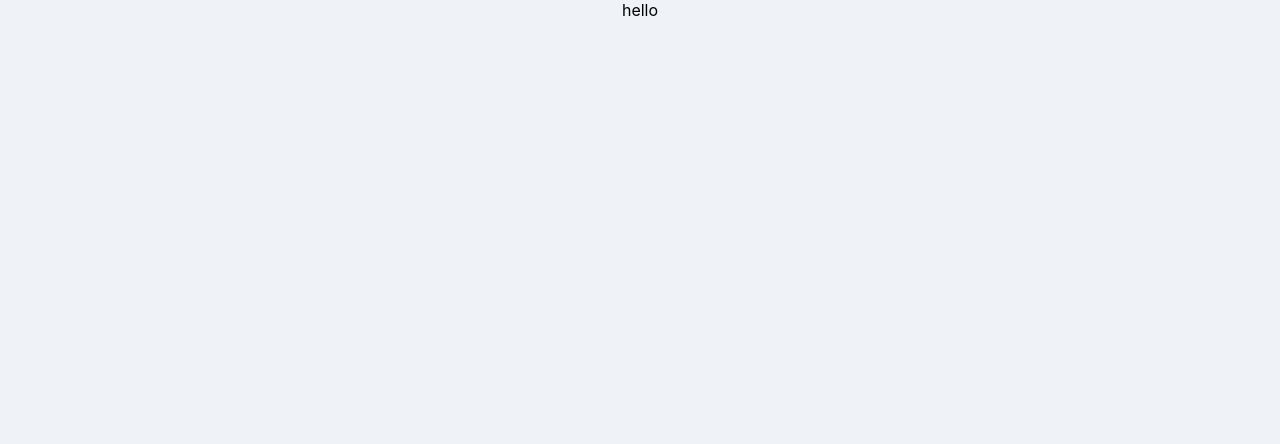
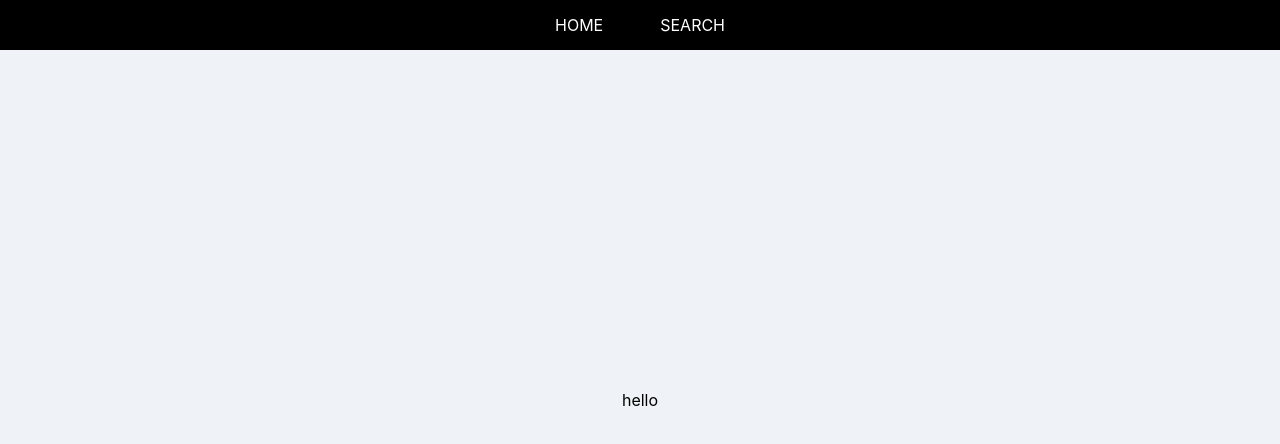
Before and after one commit to ecar1234/movie_search_app, a React (Create React App) app: page /movie/1 in a window 1280 px wide. Shown: the top 444 px of the page. Built offline with nearby package versions, Linux system fonts and the light colour scheme.

Commit message:
movie component setting(proceeding)

```diff
--- a/src/App.js
+++ b/src/App.js
@@ -2,17 +2,21 @@ import React from 'react';
 import { Switch, Route } from 'react-router-dom';
 import Home from './components/Home'
 import Movie from './components/Movie'
+import Nav from './components/Nav'
 
 
 
 function App() {
   return (
-    <div>
+    <div className="container">
+      <nav>
+        <Nav />
+      </nav>
       <Switch>
         <Route exact path="/movie_search_app" >
           <Home />
         </Route>
-        <Route path="/movie" >
+        <Route path="/movie/:title" >
           <Movie />
         </Route>
       </Switch>
--- a/src/components/Home.js
+++ b/src/components/Home.js
@@ -1,10 +1,6 @@
 import axios from 'axios';
 import React, { Component } from 'react';
-import { Route } from 'react-router-dom'
 import Movies from './Movies'
-import Nav from './Nav'
-import Movie from './Movie'
-import './Nav.css'
 import './Home.css'
 
 
@@ -38,10 +34,6 @@ class Home extends Component {
             </div>
         ) : (
         <div>
-            <nav>
-                <Nav />
-            </nav>
-
             <div className="search_input_wrap">
                 <span>영화 검색 : </span>
                 <input className="search_input"/>
@@ -61,9 +53,6 @@ class Home extends Component {
                 />
             ))}
             </div>
-            <Route path="/movie" >
-                <Movie />
-            </Route>
         </div>
         )}
         </div>
--- a/src/components/Movie.css
+++ b/src/components/Movie.css
@@ -0,0 +1,5 @@
+.choose {
+    display: flex;
+    justify-content: center;
+    align-items: center;
+}
--- a/src/components/Movie.js
+++ b/src/components/Movie.js
@@ -1,12 +1,14 @@
 import React from 'react';
 import './Movie.css'
 
-const Movie = () => {
+function Movie(props) {
+    console.log(props)
     return (
-        <div>
+
+        <div className="choose">
             hello
         </div>
     );
-};
+}
 
 export default Movie;
--- a/src/components/Movies.css
+++ b/src/components/Movies.css
@@ -1,5 +1,4 @@
 .movies {
-
     margin: auto;
     display: flex;
     justify-content: space-between;
@@ -9,9 +8,25 @@
     padding-top: 110px;
     width: 80%;
 }
+.movies a {
+    width: 45%;
+    text-decoration: none;
+}
+.movies a:link {
+    color: black;
+    text-decoration: none;
+}
+.movies a:visited {
+    color: black;
+    text-decoration: none;
+}
+.movies a:hover {
+    color: red;
+    text-decoration: none;
+}
 .movie {
     border-radius: 5px;
-    width: 45%;
+    width: 100%;
     background-color: white;
     display: flex;
     justify-content: space-between;
@@ -24,7 +39,7 @@
     position: relative;
     top: -50px;
     width: 100%;
-    max-width: 180px;
+    max-width: 120px;
     margin-right: 15px;
     border-radius: 5px;
     box-shadow: 0 30px 60px -12px rgba(50,50,93,0.25);
@@ -34,15 +49,7 @@
     height: 80%;
     margin-left: 15px;
 }
-.movie_data a:link,
-.movie_data a:visited {
-    color: blue;
-    text-decoration: none;
-}
-.movie_data a:hover {
-    color: red;
-    text-decoration: none;
-}
+
 .movie_title {
     margin-top: 5px;
     font-size: 24px;
--- a/src/components/Movies.js
+++ b/src/components/Movies.js
@@ -3,16 +3,25 @@ import propTypes from 'prop-types'
 import "./Movies.css"
 import { Link } from 'react-router-dom';
 
-function Movie({ year, title, summary, poster, genres}) {
+function Movie({ id, year, title, summary, poster, genres}) {
     return (
+        <Link
+            to={{
+                pathname :`/movie/${title}`,
+                state : {
+                    id,
+                    year,
+                    title,
+                    summary,
+                    poster,
+                    genres
+                }
+            }}
+        >
             <div className="movie">
-            <Link to={`/movie/${title}`}>
                 <img src={poster} alt={title} title={title} />
-            </Link>
                 <div className="movie_data">
-                <Link to={`/movie/${title}`} >
                     <h3 className="movie_title" >{title}</h3>
-                </Link>
                     <h5 className="movie_year">{year}</h5>
                     <ul className="movie_genres">
                         {genres.map((genre, index) => (
@@ -22,9 +31,10 @@ function Movie({ year, title, summary, poster, genres}) {
                         ))}
                     </ul>
                     <span className="movie_summary">{summary.slice(0, 160)}...</span>
-                <Link to={`/movie/${title}`} ><span className="open_view">[더 보기]</span></Link>
+                    <span className="open_view">[더 보기]</span>
                 </div>
             </div>
+        </Link>
     );
 }
 
--- a/src/components/Nav.js
+++ b/src/components/Nav.js
@@ -6,7 +6,7 @@ function Nav() {
     return (
         <div className="nav_wrap">
             <div className="home">
-                <Link to="/" >
+                <Link to="/movie_search_app" >
                     HOME
                 </Link>
             </div>
```
Also changed, not shown: 1 other file (tests, documents, lock files or other folders). Lines whose indentation alone changed are shown as unchanged.
